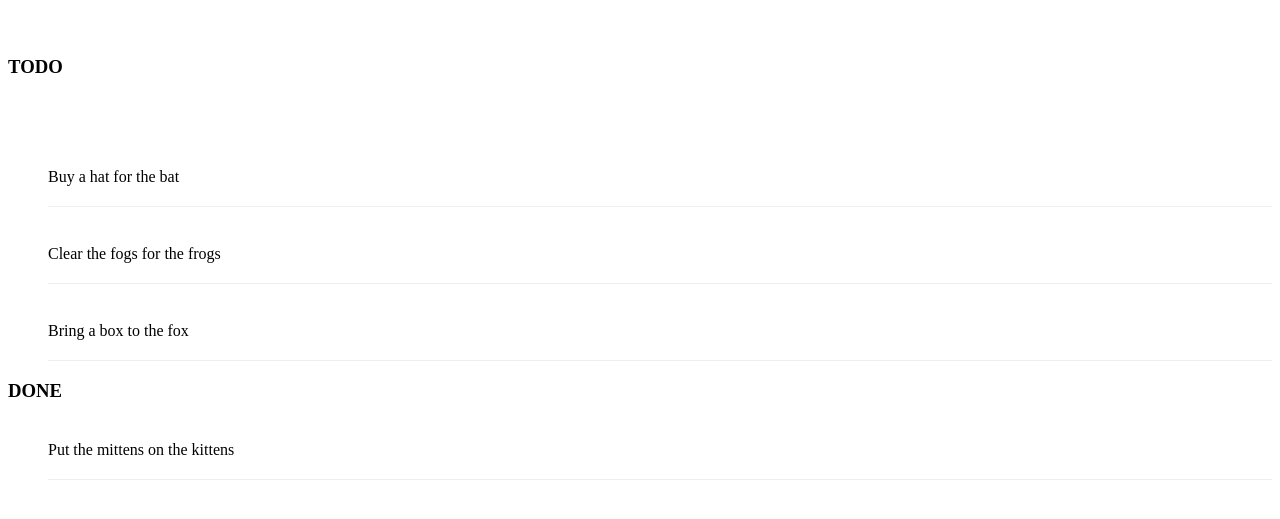
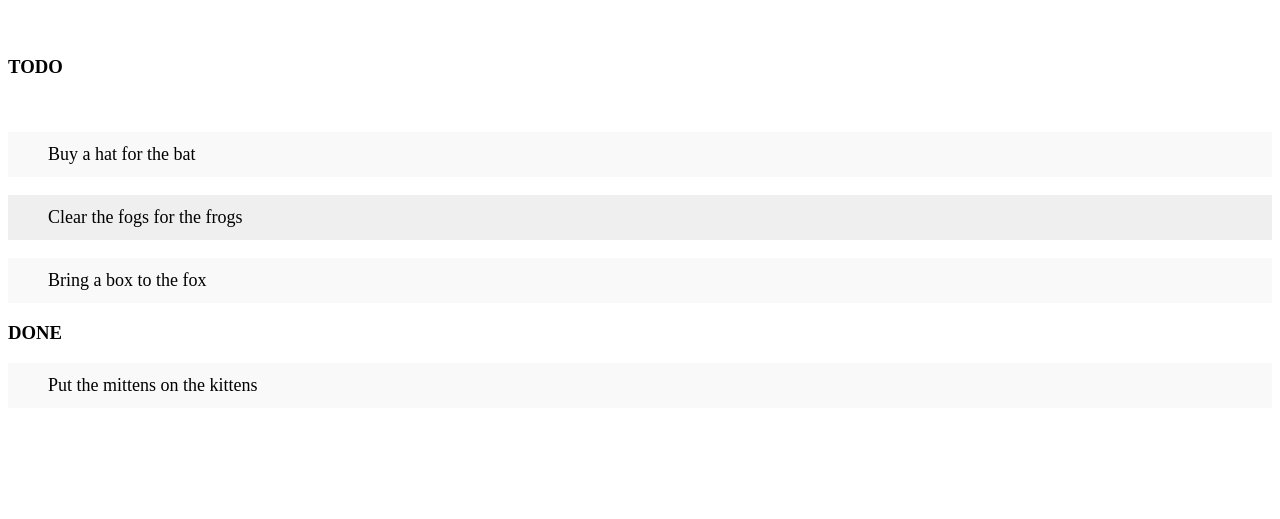
Before and after one commit to dyefff/todo-list-baru, a plain HTML site: page index.html in a window 1280 px wide. Shown: the part 87-606 px from the top of the page. Drawn offline with Linux system fonts and the light colour scheme.

Commit message:
Add basic color changes on item rows

```diff
--- a/index.html
+++ b/index.html
@@ -10,10 +10,27 @@
 		h3{
 			text-transform: uppercase;
 		}
-		li{
+		ul {
+			margin:0;
+			padding:0;
+		}
+		ul li{
+			cursor:pointer;
+			position: relative;
+			padding: 12px 8px 12px 40px;
+			background:#eeee;
+			font-size:18px;
 			overflow:hidden;
-			padding: 20px 0;
-			border-bottom: 1px solid #eee;
+			trainsition:0.2x;
+		}
+
+		ul li:nth-child(odd)
+		{
+			background:#f9f9f9;
+		}
+
+		ul li:hover{
+			background:#ddd;
 		}
 	</style>
         <title>TODO list</title>
```
